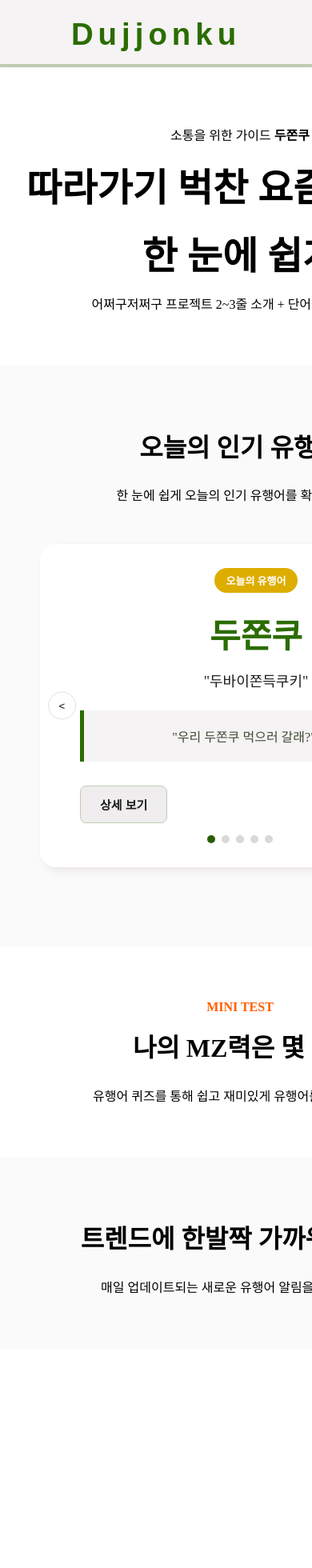
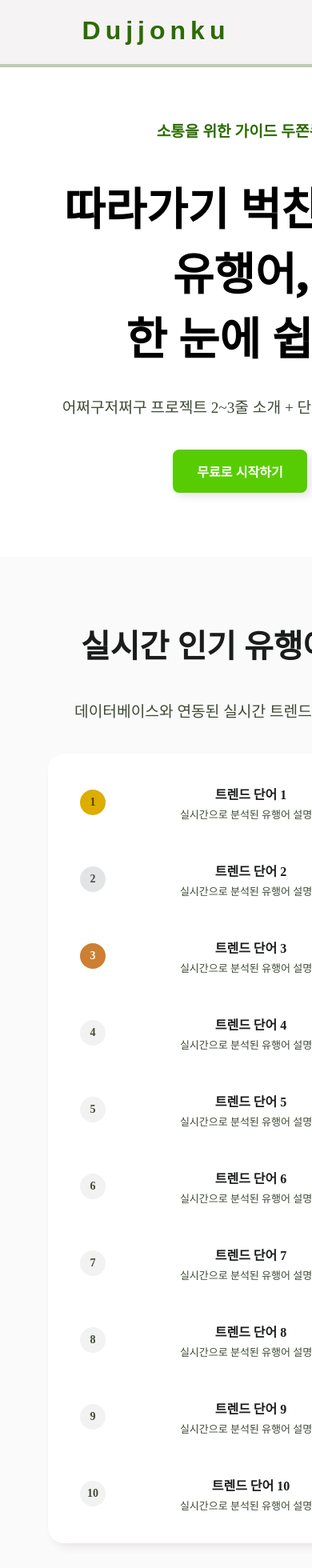
Before and after one commit to chc216/dujjonku-frontend, a React (Vite) app: page / in a window 390 px wide. Shown: the top 1960 px of the page at 80% size. Before the commit the page ends 1846 px from the top, so only its background shows below. Built offline with nearby package versions, Linux system fonts and the light colour scheme.

Commit message:
랜딩페이지 컴포넌트 분리 작업 및 UI 디테일 수정

```diff
--- a/src/pages/user/DashBoard/RankingCard.jsx
+++ b/src/pages/user/DashBoard/RankingCard.jsx
@@ -130,7 +130,7 @@ const getTrendIcon = (trend) => {
     }
 };
 
-function RankingCard({ wordsList }) {
+function RankingCard({ wordsList, isLanding }) {
     const [isExpanded, setIsExpanded] = useState(false);
     const navigate = useNavigate();
 
@@ -145,11 +145,11 @@ function RankingCard({ wordsList }) {
 
     return (
         <Ranking>
-            <h3>인기 유행어 랭킹</h3>
+            {!isLanding && <h3>인기 유행어 랭킹</h3>}
 
-            <ExpandableWrapper $isExpanded={isExpanded}>
+            <ExpandableWrapper $isExpanded={isLanding ? true : isExpanded}>
                 <RankingItem>
-                    {wordsList.map((word, index) => (
+                    {(wordsList && isLanding ? wordsList.slice(0, 10) : wordsList)?.map((word, index) => (
                         <ClickWord key={index} onClick={() => handleWordClick(word)}>
                             <div style={{ display: 'flex', alignItems: 'center', flex: 1 }}>
                                 <RankingBadge rank={index+1}>{index+1}</RankingBadge>
@@ -167,9 +167,11 @@ function RankingCard({ wordsList }) {
                 </RankingItem>
             </ExpandableWrapper>
 
-            <ExpandButton onClick={() => setIsExpanded(!isExpanded)}>
-                {isExpanded ? '접기 ↑' : '전체 순위 보기 ↓'}
-            </ExpandButton>
+            {!isLanding && (
+                <ExpandButton onClick={() => setIsExpanded(!isExpanded)}>
+                    {isExpanded ? '접기 ↑' : '전체 순위 보기 ↓'}
+                </ExpandButton>
+            )}
         </Ranking>
     );
 }
--- a/src/pages/user/DashBoard/TodayWordCard.jsx
+++ b/src/pages/user/DashBoard/TodayWordCard.jsx
@@ -23,7 +23,6 @@ const WordTitle = styled.h1`
 
 const Meaning = styled.p`
     font-size: 18px;
-    margin-right: 35px;
     color: #1B1C1C;
     margin: 0 0 25px 0;
 `;
@@ -32,11 +31,11 @@ const ExampleBox = styled.div`
     background-color: #F5F3F3;
     border-left: 5px solid #2B6C00;
     padding: 20px;
-    margin-right: 35px;
-    border-radius: 0 8px 8px 0;
+    border-radius: 8px;
     font-size: 16px;
     color: #3F4A36;
-    margin-bottom: 30px;
+    margin: 0 0 30px 0;
+    width: 80%;
 `;
 
 const DetailButton = styled.button`
@@ -71,7 +70,6 @@ const CarouselWindow = styled.div`
     position: relative;
     z-index: 1;
     width: 100%;
-    padding: 0 30px;
 `;
 
 const CarouselTrack = styled.div`
@@ -83,7 +81,11 @@ const CarouselTrack = styled.div`
 const CarouselSlide = styled.div`
     min-width: 100%;
     box-sizing: border-box;
-    padding-right: 20px;
+    padding: 0 20px;
+    display: flex;
+    flex-direction: column;
+    align-items: center;
+    text-align: center;
 `;
 
 const ArrowButton = styled.button`
--- /dev/null
+++ b/src/pages/user/Main/Contact.jsx
@@ -0,0 +1,24 @@
+import React, { useState } from "react";
+import { FiMail, FiPhone } from "react-icons/fi";
+
+function Contact() {
+    return (
+        <>
+            <h3 style={{ margin: 0, marginBottom: '10px' }}>Dujjonku Contact</h3>
+            <div style={{ color: '#aaa', fontSize: '0.9rem', margin: 0, display: 'flex', flexDirection: 'column', alignItems: 'center', gap: '10px' }}>
+                <div style={{ display: 'flex', alignItems: 'center', gap: '20px' }}>
+                    <span style={{ display: 'flex', alignItems: 'center', gap: '8px' }}>
+                        <FiMail size={18} /> 이메일: dujjonku@naver.com
+                    </span>
+                    <span>| </span>
+                    <span style={{ display: 'flex', alignItems: 'center', gap: '8px' }}>
+                        <FiPhone size={18} /> 전화번호: 010-1234-4321
+                    </span>
+                </div>
+                <span style={{ marginTop: '10px' }}>© 2026 Dujjonku Team.</span>
+            </div>
+        </>
+    );
+}
+
+export default Contact;
--- /dev/null
+++ b/src/pages/user/Main/TeamMember.jsx
@@ -0,0 +1,36 @@
+import React, { useState } from "react";
+import { FiUser } from "react-icons/fi";
+
+function TeamMember() {
+    return (
+        <>
+            <h2>Project Member</h2>
+            <p>Dujjonku를 함께 만들어가는 사람들입니다.</p>
+            <div style={{ display: 'flex', alignItems: 'center', gap: '40px', marginTop: '20px', justifyContent: 'center' }}>
+                <div style={{ display: 'flex', flexDirection: 'column', alignItems: 'center', width: '120px' }}>
+                    <FiUser size={50} color='#2B6C00' style={{ marginBottom: '15px' }} />
+                    <h3 style={{ margin: '0 0 5px 0', fontSize: '1.2rem', color: '#1B1C1C' }}>최현철</h3>
+                    <span style={{ fontSize: '0.9rem', color: '#666' }}>backend</span>
+                </div>
+
+                <div style={{ width: '1px', height: '80px', backgroundColor: '#d1d1d1' }}></div>
+
+                <div style={{ display: 'flex', flexDirection: 'column', alignItems: 'center', width: '120px' }}>
+                    <FiUser size={50} color='#2B6C00' style={{ marginBottom: '15px' }} />
+                    <h3 style={{ margin: '0 0 5px 0', fontSize: '1.2rem', color: '#1B1C1C' }}>김진영</h3>
+                    <span style={{ fontSize: '0.9rem', color: '#666' }}>backend</span>
+                </div>
+
+                <div style={{ width: '1px', height: '80px', backgroundColor: '#d1d1d1' }}></div>
+
+                <div style={{ display: 'flex', flexDirection: 'column', alignItems: 'center', width: '120px' }}>
+                    <FiUser size={50} color='#2B6C00' style={{ marginBottom: '15px' }} />
+                    <h3 style={{ margin: '0 0 5px 0', fontSize: '1.2rem', color: '#1B1C1C' }}>박재광</h3>
+                    <span style={{ fontSize: '0.9rem', color: '#666' }}>backend</span>
+                </div>
+            </div>
+        </>
+    );
+}
+
+export default TeamMember;
--- a/src/pages/user/Main/index.jsx
+++ b/src/pages/user/Main/index.jsx
@@ -1,13 +1,23 @@
+import React from "react";
 import styled from "styled-components";
-import Button from "@/components/nav/Button";
-import DashboardIcon from '@/assets/dashboard.svg?react';
-import QuizIcon from '@/assets/quiz_icon.svg?react';
 import { useNavigate } from "react-router-dom"
 import RankingCard from "@/pages/user/DashBoard/RankingCard"
 import TodayWordCard from "@/pages/user/DashBoard/TodayWordCard"
+import Button from "@/components/nav/Button";
+import Contact from "./Contact"
+import TeamMember from "./TeamMember"
+
+/* 이후 백엔드 연동시 서버에서 5 or 10개만 가져오도록 변경 */
+const DummyRankingData = Array.from({ length: 10 }, (_, i) => ({
+    id: i+1,
+    keyword: `트렌드 단어 ${i+1}`,
+    description: "실시간으로 분석된 유행어 설명란",
+    trend: i%3 === 0 ? 'UP' : i%3 === 1 ? 'DOWN' : 'HOLD'
+}));
 
 const PageWrapper = styled.div`
     display: flex;
+    flex-direction: column;
     min-height: 100vh;
     min-width: 100px;
     margin: 0;
@@ -21,6 +31,7 @@ const FixedContainer = styled.div`
     width: 100%;
     height: 50px;
     padding: 20px 0 10px 0;
+    align-items: center;
     flex-direction: column;
     justify-content: space-between;
     border-bottom: 4px solid #BECBB1;
@@ -30,132 +41,73 @@ const FixedContainer = styled.div`
     z-index: 1000;
 `;
 
-const RandingLogoContainer = styled.div`
-    display: flex;
-    padding-bottom: 4vh;
-    flex-direction: column;
-    align-items: center;
-    align-self: stretch;
-`;
-
 const RandingLogoContent = styled.div`
-    display: flex;
-    padding: 0 10%;
-    flex-direction: column;
-    align-items: center;
+    margin: 0 auto;
     color: #2B6C00;
-    text-align: center;
     font-family: "Plus Jakarta Sans", sans-serif;
-    font-size: 2.4rem;
-    font-style: normal;
+    font-size: 2rem;
     font-weight: 800;
-    line-height: 1.2;
     letter-spacing: 6px;
     cursor: pointer;
 `;
 
 const RandingContainer = styled.div`
     flex: 1;
-    padding: 60px 0;
-    background-color: #ffffff;
     min-width: 600px;
-
-    /* clamp 함수: NavBar의 너비 규칙을 똑같이 따라감 */
-    margin-top: clamp(80px, 50px, 400px);
+    margin-top: 50px;
 `;
 
-const ProjectInfoContainer = styled.div`
+/* 공통 섹션 스타일 (박스 컨테이너) */
+const SectionBox = styled.section`
+    width: 100%;
+    box-sizing: border-box; /* 여백 포함 100%로 지정 */
+    min-height: 400px;
+    padding: 80px 10%;
+    display: flex;
+    flex-direction: column;
+    align-items: center;
+    justify-content: center;
     text-align: center;
-    color: #000000;
-    margin-bottom: 50px;
 
-    h1 {
-        font-size: 300%;
-        font-weight: 1000;
-        margin-top: 0;
-        margin-bottom: 15px;
+    /* 얼룩말 무늬 (배경색 흰색, 옅은 회색) */
+    &:nth-child(even) {
+        background-color: #fafafa;
+    }
+    &:nth-child(odd) {
+        background-color: #ffffff;
     }
 
-`;
+    h2 {
+        font-size: 2.5rem;
+        font-weight: 900;
+        margin-top: 0;
+        margin-bottom: 20px;
+        color: #1B1C1C;
+    }
 
-const StartButtonContainer = styled.div`
-    display: flex;
-    padding: 0 8px;
-    flex-direction: column;
-    align-items: center;
-    gap: 10px;
-    flex: 1 0 0;
-    align-self: stretch;
-`;
-
-const getCrawlData = (data) => {
-
-};
-
-const TodayWordContainer = styled.div`
-    text-align: center;
-    background-color: #fafafa;
-    color: #000000;
-    width: 100%;
-    padding: 50px 0 50px 0;
-
-    h2 {
-        font-size: 200%;
-        font-weight: 900;
+    p {
+        font-size: 1.2rem;
+        color: #3F4A36;
+        margin-bottom: 40px;
     }
 `;
 
-const TodayWordCardContainer = styled.div`
-    margin: 50px;
-`;
+const LinkButton = styled.button`
+    padding: 15px 30px;
+    font-size: 1rem;
+    font-weight: 700;
+    color: #ffffff;
+    cursor: pointer;
+    border: none;
+    border-radius: 8px;
+    box-shadow: 5px 5px 10px #ebe6e6;
+    background-color: #58CC02;
+    transition: background-color 0.2s ease-in-out;
 
-const RankingCardContainer = styled.div`
-    margin: 50px;
-`;
-
-const QuizContainer = styled.div`
-    text-align: center;
-    background-color: #ffffff;
-    color: #000000;
-    width: 100%;
-    padding: 50px 0 50px 0;
-
-    h2 {
-        margin-top: 0;
-        font-size: 200%;
-        font-weight: 900;
+    &:hover {
+        background-color: #449705;
     }
 `;
-
-const SubscribeContainer = styled.div`
-    text-align: center;
-    background-color: #fafafa;
-    color: #000000;
-    width: 100%;
-    padding: 50px 0 50px 0;
-
-    h2 {
-        font-size: 200%;
-        font-weight: 900;
-    }
-`;
-
-const MemberContainer = styled.div`
-    text-align: center;
-    background-color: #ffffff;
-    color: #000000;
-    width: 100%;
-    padding: 50px 0 50px 0;
-`;
-
-const ContactContainer = styled.div`
-    margin-bottom: 0;
-    text-align: center;
-    background-color: #fafafa;
-    color: #000000;
-    width: 100%;
-`;
-
 
 function Main() {
     const navigate = useNavigate();
@@ -163,51 +115,61 @@ function Main() {
     return (
         <PageWrapper>
             <FixedContainer>
-                <RandingLogoContainer><RandingLogoContent onClick={() => navigate('/dashboard')}>Dujjonku</RandingLogoContent></RandingLogoContainer>
+                <RandingLogoContent onClick={() => navigate('/dashboard')}>Dujjonku</RandingLogoContent>
             </FixedContainer>
+
             <RandingContainer>
-                <ProjectInfoContainer>
-                    <p>소통을 위한 가이드 <b>두쫀쿠</b></p>
-                    <h1>따라가기 벅찬 요즘 유행어,</h1>
-                    <h1>한 눈에 쉽게</h1>
+                <SectionBox>
+                    <p style={{ color: '#2B6C00', fontWeight: 'bold' }}>소통을 위한 가이드 <b>두쫀쿠</b></p>
+                    <h1 style={{ fontSize: '3.5rem', fontWeight: 1000, margin: '0 0 15px 0' }}>
+                        따라가기 벅찬 요즘 유행어,<br />한 눈에 쉽게
+                    </h1>
                     <p>어쩌구저쩌구 프로젝트 2~3줄 소개 + 단어 상세 컴포넌트</p>
-                    <StartButtonContainer></StartButtonContainer>
-                </ProjectInfoContainer>
+                    <LinkButton onClick={() => navigate('/dashboard')}>무료로 시작하기</LinkButton>
+                </SectionBox>
 
-                <TodayWordContainer>
+                <SectionBox>
+                    <h2>실시간 인기 유행어 랭킹</h2>
+                    <p>데이터베이스와 연동된 실시간 트렌드를 확인하세요!</p>
+                    <div style={{ width: '100%', maxWidth: '800px' }}>
+                        <RankingCard wordsList={DummyRankingData} isLanding={true} />
+                    </div>
+                </SectionBox>
+
+                <SectionBox>
                     <h2>오늘의 인기 유행어</h2>
-                    <p>한 눈에 쉽게 오늘의 인기 유행어를 확인하세요!</p>
-                    <TodayWordCardContainer><TodayWordCard style={{ margin: '0 0 0 50px'}}/></TodayWordCardContainer>
-                </TodayWordContainer>
+                    <p>매일매일 업데이트되는 인기 유행어를 놓치지마세요!</p>
+                    <div style={{ width: '100%', maxWidth: '800px' }}>
+                        <TodayWordCard />
+                    </div>
+                </SectionBox>
 
-                <QuizContainer>
-                    <p style={{ color: '#ff5e00' }}><b>MINI TEST</b></p>
+                <SectionBox>
+                    <p style={{ color: '#ff5e00', margin: '0 0 10px 0', fontWeight: 'bold' }}><b>MINI TEST</b></p>
                     <h2>나의 MZ력은 몇 점?</h2>
                     <p>유행어 퀴즈를 통해 쉽고 재미있게 유행어를 학습하세요!</p>
-                </QuizContainer>
+                    <div style={{ border: '2px dashed #ccc', padding: '50px', width: '100%', maxWidth: '800px' }}>QuizCard</div>
+                </SectionBox>
 
-                <SubscribeContainer>
+                <SectionBox>
                     <h2>트렌드에 한발짝 가까워지세요</h2>
                     <p>매일 업데이트되는 새로운 유행어 알림을 받아보세요.</p>
-                </SubscribeContainer>
+                    <div style={{ display: 'flex', gap: '10px' }}>
+                        알림 카드
+                    </div>
+                </SectionBox>
 
-                <MemberContainer></MemberContainer>
+                <SectionBox>
+                    <TeamMember />
+                </SectionBox>
 
-                <ContactContainer></ContactContainer>
+                <SectionBox style={{ minHeight: '50px', backgroundColor: '#333', color: '#fff', padding: '40px 10%' }}>
+                    <Contact />
+                </SectionBox>
 
             </RandingContainer>
         </PageWrapper>
-    )
+    );
 }
 
 export default Main;
-
-
-/*
-네비게이션 바 (상단 변경? 은 에바) 는 빼자 그냥 메인 로고 버튼만
-프로젝트 소개 (한 줄 소개(대시보드 링크 버튼), 대시보드, 단어, 퀴즈)
-불러온 데이터 양
-이메일 구독 서비스
-팀원 소개
-두쫀쿠 contact
-*/
```
